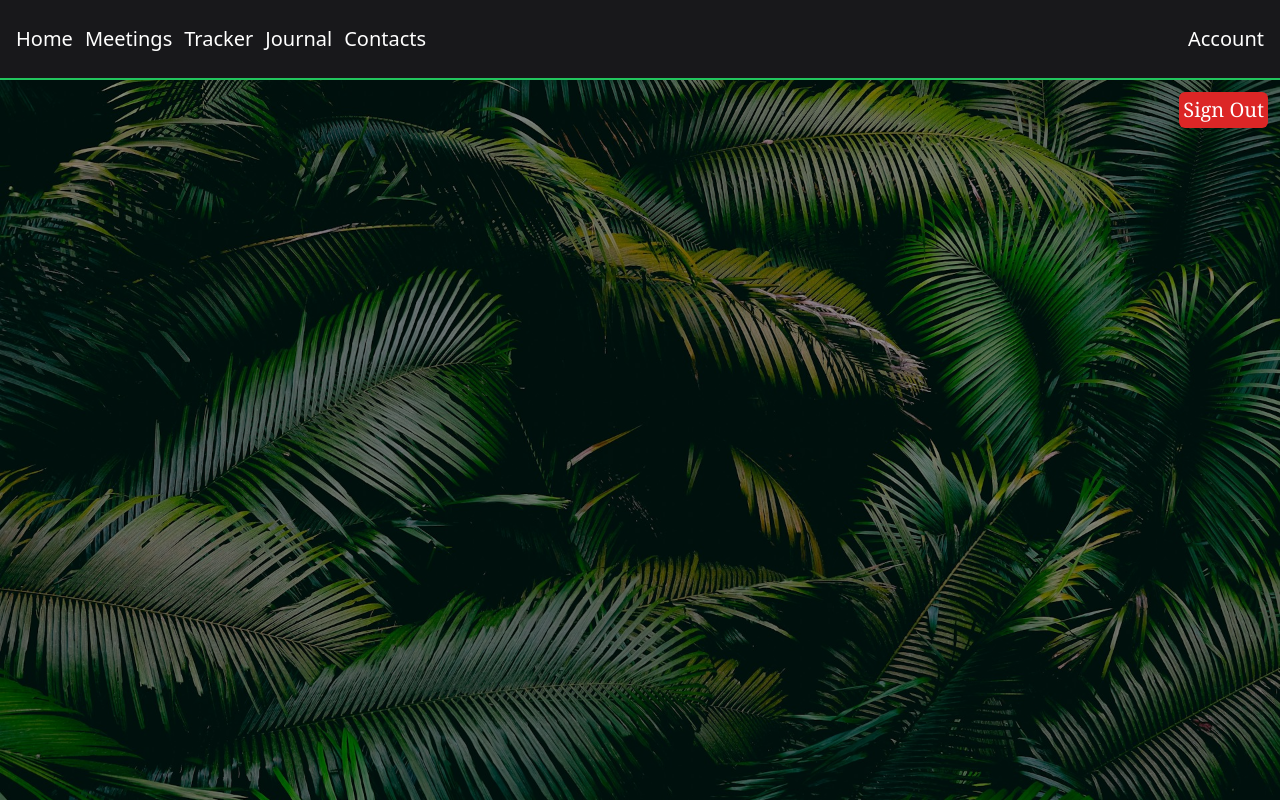
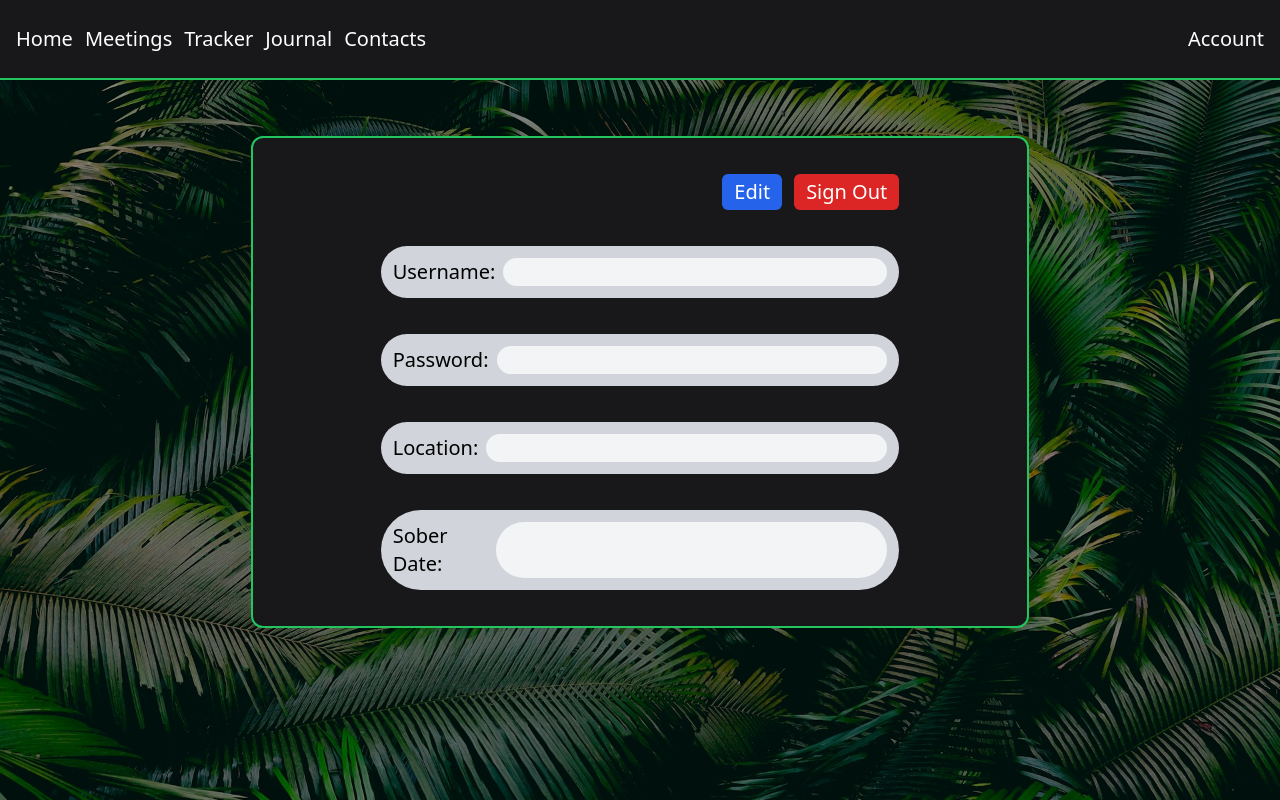
Before and after one commit to CadenMilne04/SoberSponsor_Client, a React (Vite) app: page /profile in a window 1280 px wide. Shown: the top 800 px of the page. Built offline with nearby package versions, Linux system fonts and the light colour scheme.

Commit message:
Frontend is mostly complete, I need to connect the data to the backend API, but I need to write the API out to do that...

```diff
--- a/src/components/JournalEntries.jsx
+++ b/src/components/JournalEntries.jsx
@@ -3,14 +3,11 @@ import React, { useEffect } from 'react'
 function JournalEntries(props) {
     const reversed = [...props.entries].reverse();
 
-    // useEffect(() => {
-    // },[props.entries]);
-
     return (
         <div className='relative grid grid-cols-1 gap-5 mt-5 justify-center'>
             {[...props.entries].reverse().map((entry, i) => {
                 return(
-                    <div className='m-auto p-3 bg-white w-full rounded-md'>
+                    <div className='grid grid-cols-1 gap-2 m-auto p-3  w-full rounded-md bg-gray-300  font-light p-3'>
                         <h1 className='bg-zinc-900 text-white rounded-md p-2 w-fit'>{entry.title}</h1>
                         <p>{entry.body}</p>
                     </div>
--- a/src/components/JournalNewEntry.jsx
+++ b/src/components/JournalNewEntry.jsx
@@ -5,10 +5,10 @@ function JournalNewEntry(props) {
     const [newBody, setNewBody] = useState("");
 
     return (
-        <div className='grid grid-cols-1 gap-2 m-auto p-3 bg-white w-full rounded-md'>
+        <div className='grid grid-cols-1 gap-2 m-auto w-full rounded-md bg-gray-300 font-light p-3'>
             <h2>New entry:</h2>
             <input value={newTitle} onChange={(e) => {setNewTitle(e.target.value)}} className='bg-zinc-900 text-white rounded-md p-2 w-fit' placeholder='Entry Title'/>
-            <textarea value={newBody} onChange={(e) => {setNewBody(e.target.value)}} className='bg-gray-50 p-2' rows="5" placeholder="How are you feeling?"></textarea>
+            <textarea value={newBody} onChange={(e) => {setNewBody(e.target.value)}} className='bg-gray-100 rounded-md p-2' rows="5" placeholder="How are you feeling?"></textarea>
             <button onClick={(e) => {props.addNewEntry(newTitle, newBody)}} className='w-fit bg-green-500 text-white p-2 rounded-md hover:bg-green-700'>Save Entry</button>
         </div>
     )
--- /dev/null
+++ b/src/components/MeetingsFeed.jsx
@@ -0,0 +1,38 @@
+import React from 'react'
+import MeetingCard from '../components/MeetingCard'
+
+function MeetingsFeed() {
+    const posts = [
+        {
+            title: "Oakland Meeting",
+            desc: "AA Meeting",
+            location: "3390 Fifth Avenue"
+        },
+        {
+            title: "Oakland Meeting",
+            desc: "AA Meeting",
+            location: "3390 Fifth Avenue"
+        },
+        {
+            title: "Oakland Meeting",
+            desc: "AA Meeting",
+            location: "3390 Fifth Avenue"
+        },
+    ]
+
+    return (
+        <div className='relative flex flex-col gap-5'>
+            {posts.map((post, i) => {
+                return (
+                    <MeetingCard
+                        title={post.title}
+                        desc={post.desc}
+                        location={post.location}
+                    />
+                )
+            })}
+        </div>
+    )
+}
+
+export default MeetingsFeed
--- a/src/index.css
+++ b/src/index.css
@@ -3,5 +3,11 @@
 @tailwind utilities;
 
 html {
-    margin-top: 80px;
+    overflow: hidden;
+    height: 100%;
 }
+
+body {
+    overflow: auto;
+    height: 100%;
+}
--- a/src/pages/Journal.jsx
+++ b/src/pages/Journal.jsx
@@ -9,19 +9,14 @@ function Journal() {
         {title: "Day 2", body: "I drank today anyways, I am quitting SoberSponsor lol"}]);
 
     function addNewEntry(newTitle, newBody){
-        alert(entries);
         setEntries([...entries, {title: newTitle, body: newBody}]);
     }
 
     return (
-        <div className='relative h-screen py-5'>
+        <div className='relative h-fit py-14 flex mt-20 justify-center'>
             <Background />
 
-            <div className='relative w-3/4 m-auto items-center bg-white rounded-md bg-opacity-70 p-3'>
-                <h1 className='relative w-fit mb-3 font-serif text-5xl bg-zinc-900 text-white rounded-md p-3'>
-                    Journal:
-                </h1>
-
+            <div className='relative flex flex-col bg-zinc-900 border-green-500 border-2 rounded-xl p-9 px-32 gap-9 w-2/3 h-fit'>
                 <JournalNewEntry addNewEntry={addNewEntry}/>
 
                 <JournalEntries entries={entries}/>
--- a/src/pages/Landing.jsx
+++ b/src/pages/Landing.jsx
@@ -17,7 +17,7 @@ function Landing() {
         }
     }, [loggedIn]);
     return (
-        <div className='h-screen relative'>
+        <div className='h-screen relative py-14'>
             <Background />
             <div className='relative grid grid-cols-1 h-3/4 md:grid-cols-2 gap-8 pt-32 p-8'>
                 <div className='flex flex-col gap-3 m-auto justify-center xl:items-end'>
--- a/src/pages/Profile.jsx
+++ b/src/pages/Profile.jsx
@@ -1,17 +1,87 @@
 import Background from "../components/Background"
-import React from 'react'
+import React, { useState } from 'react'
 import { useAuth } from "../contexts/AuthContext";
 
 function Profile() {
     const {logout} = useAuth();
+    const [user, setUser] = useState("");
+    const [password, setPassword] = useState("");
+    const [location, setLocation] = useState("");
+    const [soberDate, setSoberDate] = useState("");
+    const [editing, setEditing] = useState(false);
+
+    function handleEdit(){
+        setEditing(!editing);
+
+    }
 
 
     return (
-        <div className="relative h-screen">
+        <div className="relative flex p-14 h-screen mt-20 justify-center">
             <Background />
 
-            <div className="relative flex flex-row gap-3 p-3 justify-end">
-                <button className="bg-red-600 hover:bg-red-700 text-white p-1 rounded-md font-serif text-xl text-white w-fit " onClick={logout}>Sign Out</button>
+
+            <div className='relative flex flex-col justify-center bg-zinc-900 border-green-500 border-2 rounded-xl p-9 px-32 gap-9 w-2/3 h-fit'>
+
+                <div className="relative flex flex-row gap-3 justify-end">
+                    {editing ?
+                        <button className="bg-orange-600 hover:bg-orange-700 text-white p-1 px-3 rounded-md font-thin text-xl text-white w-fit "
+                            onClick={handleEdit}>
+                            Cancel
+                        </button>
+                        :
+                        <button className="bg-blue-600 hover:bg-blue-700 text-white p-1 px-3 rounded-md font-thin text-xl text-white w-fit "
+                            onClick={handleEdit}>
+                            Edit
+                        </button>
+                    }
+                    <button className="bg-red-600 hover:bg-red-700 text-white p-1 px-3 rounded-md font-thin text-xl text-white w-fit " onClick={logout}>Sign Out</button>
+                </div>
+
+                <div className='flex gap-2 bg-gray-300 rounded-full font-light text-xl p-3'>
+                    <div>Username: </div>
+                    <input className='w-full bg-gray-100 rounded-full px-5' type="text"
+                        readOnly={!editing}
+                        onChange={(e) => {
+                            setUser(e.target.value);
+                        }}
+                        value={user}/>
+                </div>
+
+                <div className='flex gap-2 bg-gray-300 rounded-full font-light text-xl p-3'>
+                    <div>Password: </div>
+                    <input className='w-full bg-gray-100 rounded-full px-5' type="password"
+                        readOnly={!editing}
+                        onChange={(e) => {
+                            setPassword(e.target.value);
+                        }}
+                        value={password}/>
+                </div>
+
+                <div className='flex gap-2 bg-gray-300 rounded-full font-light text-xl p-3'>
+                    <div>Location: </div>
+                    <input className='w-full bg-gray-100 rounded-full px-5' type="text"
+                        readOnly={!editing}
+                        onChange={(e) => {
+                            setLocation(e.target.value);
+                        }}
+                        value={location}/>
+                </div>
+
+                <div className='flex gap-2 bg-gray-300 rounded-full font-light text-xl p-3'>
+                    <div className="w-1/4">Sober Date: </div>
+                    <input className='w-full bg-gray-100 rounded-full px-5' type="text"
+                        readOnly={!editing}
+                        onChange={(e) => {
+                            setSoberDate(e.target.value);
+                        }}
+                        value={soberDate}/>
+                </div>
+
+
+                {editing &&
+                    <button className="bg-green-600 hover:bg-green-700 text-white py-1 px-3 rounded-md font-thin text-xl text-white w-fit " >Save</button>
+                }
             </div>
         </div>
     )
--- a/src/pages/Tracker.jsx
+++ b/src/pages/Tracker.jsx
@@ -25,7 +25,7 @@ function Tracker() {
     };
 
     return (
-        <div className='relative h-screen py-14 flex justify-center'>
+        <div className='relative h-screen py-14 mt-20 flex justify-center'>
             <Background />
 
             <div className='relative flex flex-col bg-zinc-900 border-green-500 border-2 rounded-xl p-9 px-32 gap-9 w-2/3 h-fit'>
```
Also changed, not shown: src/pages/Contacts.jsx (+23 -1 lines), src/pages/Homepage.jsx (+8 -12 lines), src/pages/Meetings.jsx (+4 -30 lines).
